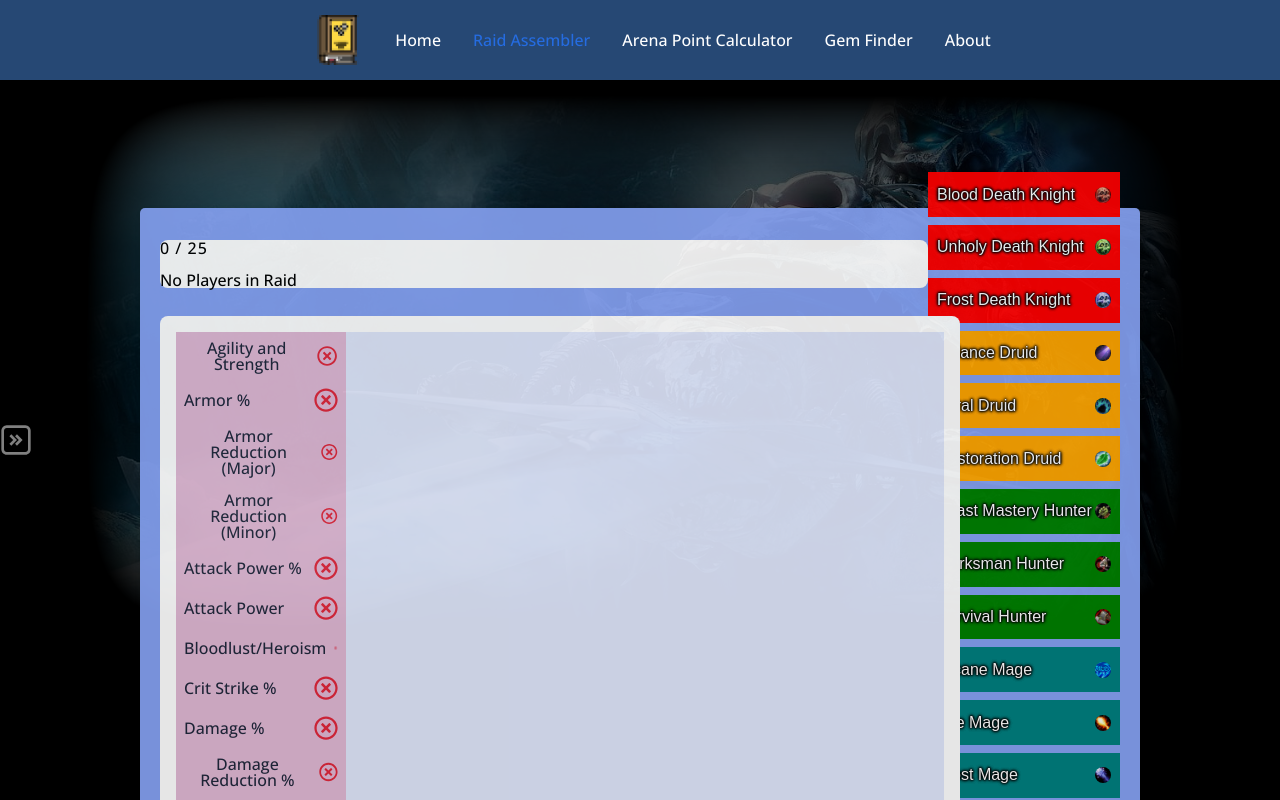
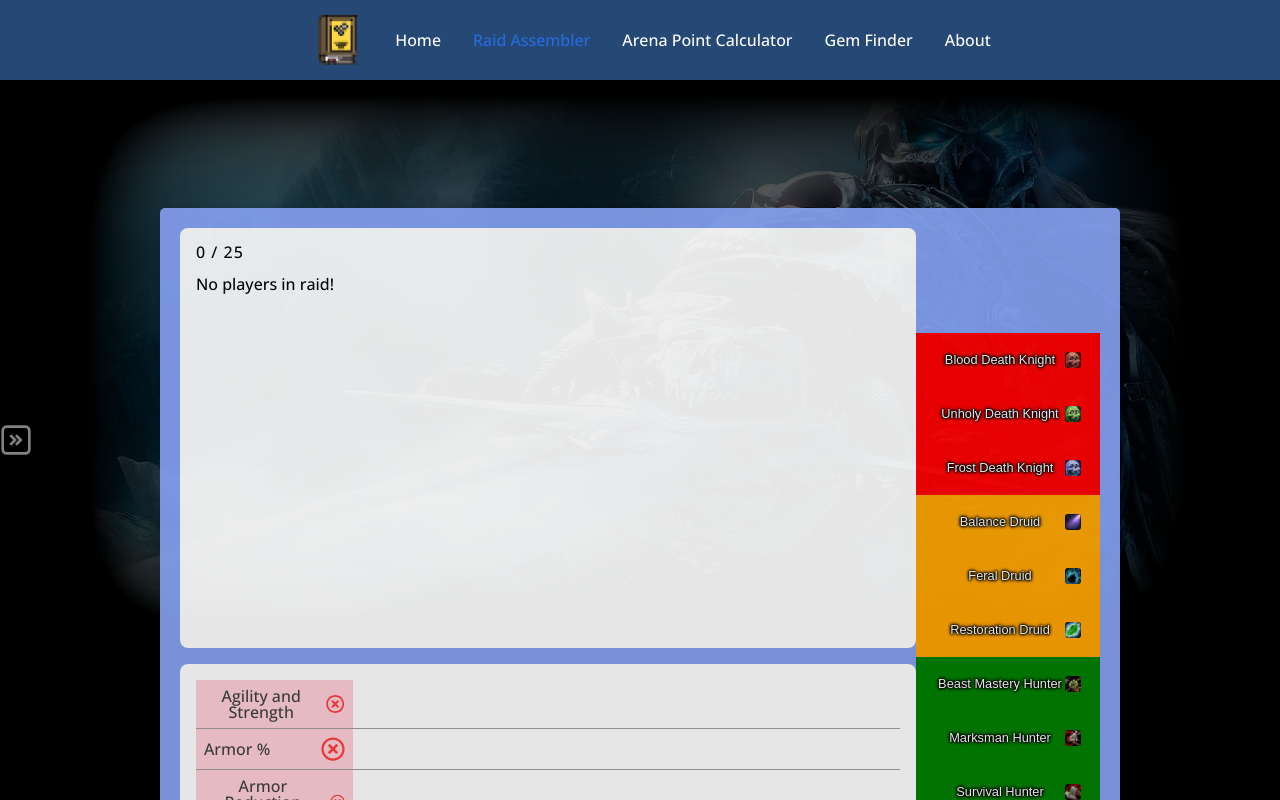
Before and after one commit to MarcusMohns/Codex-Online, a React (Create React App) app: page /raidassembler in a window 1280 px wide. Shown: the top 800 px of the page. Built offline with nearby package versions, Linux system fonts and the light colour scheme.

Commit message:
More styling, more animations

```diff
--- a/src/components/SpecButton.js
+++ b/src/components/SpecButton.js
@@ -2,7 +2,7 @@ import { StyledSpecButton } from "./styles/RaidAssembler.styled";
 const SpecButton = ({ text, image, onClick, color }) => {
   return (
     <StyledSpecButton color={color} onClick={onClick}>
-      {text}
+      <p>{text}</p>
       <img src={image} alt="spec icon" />
     </StyledSpecButton>
   );
--- a/src/components/styles/RaidAssembler.styled.js
+++ b/src/components/styles/RaidAssembler.styled.js
@@ -4,6 +4,7 @@ import { FaRegTimesCircle, FaRegCheckCircle } from "react-icons/fa";
 export const Main = styled.main`
   display: flex;
   flex-direction: column;
+  box-sizing: border-box;
   align-items: center;
   justify-content: start;
   max-width: 100vw;
@@ -31,22 +32,25 @@ export const Main = styled.main`
 `;
 
 export const SpecContainer = styled.section`
+  box-sizing: border-box;
   display: flex;
   flex-direction: row;
   align-items: center;
   justify-content: center;
+  max-width: 100%;
+  max-height: 100%;
+  margin-bottom: 1rem;
 
   .spec-buttons {
     display: grid;
     grid-template-columns: repeat(9, 1fr);
     grid-template-columns: repeat(3, 1fr);
-    gap: 0.5rem;
   }
   @media (min-width: 1200px) {
     grid-area: spec-container;
     display: flex;
     flex-direction: row;
-    max-width: 100%;
+    align-items: flex-start;
 
     .spec-buttons {
       display: flex;
@@ -57,20 +61,19 @@ export const SpecContainer = styled.section`
   }
 `;
 export const StyledSpecButton = styled.button`
+  box-sizing: border-box;
   display: flex;
   flex-direction: row;
-  width: 100%;
-  height: 2.8rem;
-  text-align: center;
   justify-content: space-between;
   align-items: center;
+  width: 100%;
+  padding: 1rem;
+  font-size: 0.8rem;
   background: ${(props) => props.color};
   color: #fff;
   border: ridge transparent;
-  font-size: 1rem;
-  text-align: center;
-  font-weight: 300;
   cursor: pointer;
+
   text-shadow: #000 0rem 0rem 0.1rem, #000 0rem 0rem 0.2rem,
     #000 0rem 0rem 0.2rem, #000 0rem 0rem 0.2rem, #000 0rem 0rem 0.2rem;
 
@@ -84,7 +87,11 @@ export const StyledSpecButton = styled.button`
   img {
     width: 1rem;
     height: 1rem;
-    border-radius: 50%;
+    border-radius: 20%;
+  }
+
+  p {
+    margin: auto;
   }
 
   @media (min-width: 1200px) {
@@ -92,14 +99,16 @@ export const StyledSpecButton = styled.button`
 `;
 
 export const RaidContainer = styled.section`
+  box-sizing: border-box;
   display: flex;
   flex-direction: column;
   grid-area: raid-container;
   border-radius: 0.5rem;
   background-color: white;
-  width: 100%;
-  height: fit-content;
   margin-bottom: 1rem;
+  padding: 1rem;
+  max-width: 100%;
+  max-height: 100%;
 
   .count {
     font-size: 1rem;
@@ -111,6 +120,9 @@ export const RaidContainer = styled.section`
     grid-template-columns: repeat(5, 1fr);
     grid-template-rows: repeat(5, 1fr);
     grid-auto-flow: column;
+  }
+  @media (min-width: 1200px) {
+    min-height: 420px;
   }
 `;
 
@@ -156,6 +168,7 @@ export const StyledPlayer = styled.div`
 `;
 
 export const BuffContainer = styled.section`
+  box-sizing: border-box;
   grid-area: buff-container;
   background-color: white;
   display: flex;
@@ -163,6 +176,7 @@ export const BuffContainer = styled.section`
   align-items: top;
   justify-content: top;
   width: 100%;
+  max-width: 100%;
   height: fit-content;
   border-radius: 0.5rem;
   padding: 1rem;
@@ -171,7 +185,6 @@ export const BuffContainer = styled.section`
 export const StyledBuffCategories = styled.div`
   display: flex;
   flex-direction: column;
-  background-color: #85a1f2;
 
   @media (min-width: 1200px) {
   }
@@ -182,12 +195,11 @@ export const CategoryContainer = styled.div`
   flex-direction: column;
   align-items: center;
   text-align: center;
-  background-color: #ffffff;
   opacity: 75%;
   width: 100%;
-
   @media (min-width: 1200px) {
     flex-direction: row;
+    border-bottom: 1px solid grey;
   }
 `;
 
@@ -196,38 +208,38 @@ export const StyledBuff = styled.div`
   flex-direction: row;
   align-items: center;
   justify-content: space-between;
-  color: #666666;
   font-size: 0.8rem;
   padding: 0.5rem;
 
   img {
     border-radius: 20%;
     margin-left: 0.5rem;
-    animation-name: BuffUnderline;
-    animation-duration: 0.2s;
+    opacity: 0%;
+    animation-name: FadeIn;
+    animation-duration: 0.5s;
+    animation-fill-mode: forwards;
   }
 
   p {
-    animation-name: BuffUnderline;
-    animation-duration: 0.2s;
-    box-shadow: 0px 2px 0px 0px #888888;
+    opacity: 0%;
+    animation-name: FadeIn;
+    animation-duration: 0.5s;
+    color: #666666;
+    animation-fill-mode: forwards;
   }
 
-  @keyframes BuffUnderline {
+  @keyframes FadeIn {
     0% {
       opacity: 0%;
     }
-    25% {
-      opacity: 25%;
-      box-shadow: 0px 0px 0px 0px #888888;
+    50% {
+      opacity: 50%;
     }
-    80% {
-      opacity: 50%;
-      box-shadow: 0px 1px 0px 0px #888888;
+    75% {
+      opacity: 75%;
     }
     100% {
       opacity: 100%;
-      box-shadow: 0px 2px 0px 0px #888888;
     }
   }
 `;
--- a/src/pages/raidassembler.js
+++ b/src/pages/raidassembler.js
@@ -76,10 +76,10 @@ const RaidAssembler = () => {
         {raid.length > 0 ? (
           <PlayersInRaid raid={raid} onDelete={deletePlayer} />
         ) : (
-          "No Players in Raid"
+          "No players in raid!"
         )}
       </RaidContainer>
-      <SpecContainer>
+      <SpecContainer className="spec-container">
         <SpecButtons
           className="spec-buttons"
           specs={SpecList}
@@ -87,7 +87,7 @@ const RaidAssembler = () => {
         />
       </SpecContainer>
 
-      <BuffContainer>
+      <BuffContainer className="buff-container">
         <BuffCategories currentBuffs={buffs}></BuffCategories>
       </BuffContainer>
     </Main>
```
